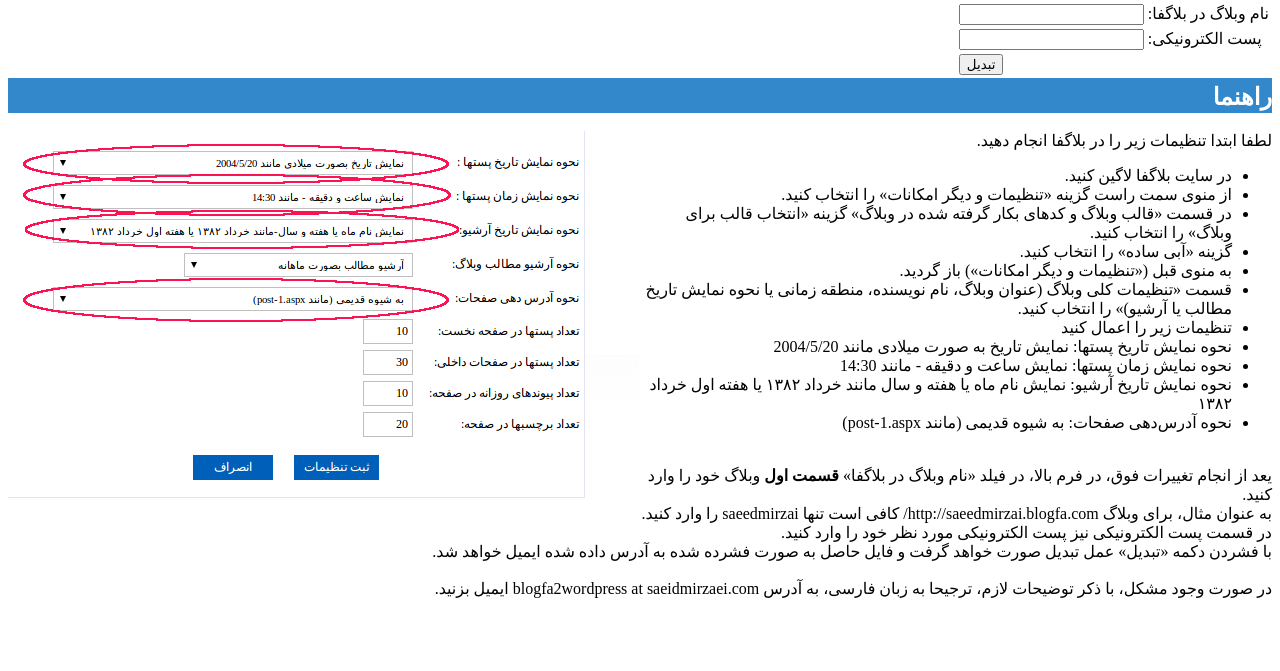
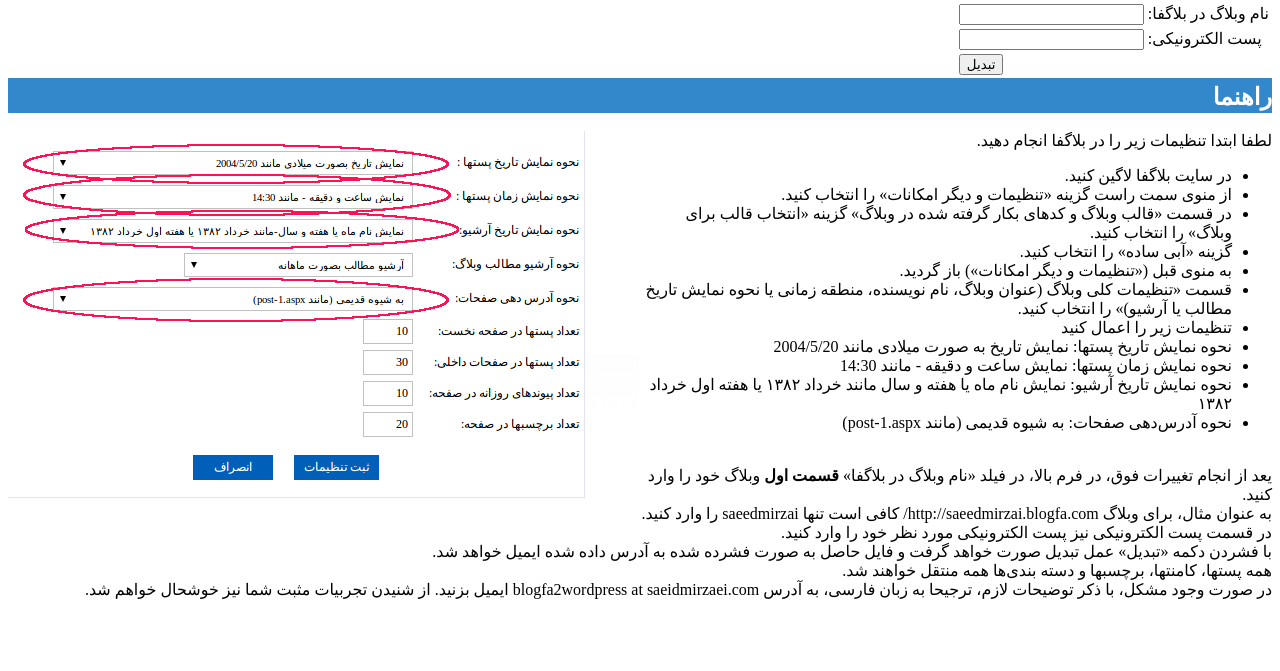
Before and after one commit to smirzai/blogfa2wordpress, a Django app: page / in a window 1280 px wide. Shown: the part 129-800 px from the top of the page. Run offline with Django 3.2, Linux system fonts and the light colour scheme; parts of the project's set-up code (start-up, migrations or seed data) failed here and were passed over.

Commit message:
update help page

```diff
--- a/blgf2wrdprsSite/templates/contact.html
+++ b/blgf2wrdprsSite/templates/contact.html
@@ -124,10 +124,11 @@
 </br>
 با فشردن دکمه «تبدیل» عمل تبدیل صورت خواهد گرفت و فایل حاصل به صورت فشرده شده به آدرس داده شده ایمیل خواهد شد.
           	          		</br>
+همه پستها، کامنتها، برچسبها و دسته بندی‌ها همه منتقل خواهند شد.
           	          		</br>
 
 در صورت وجود مشکل، با ذکر توضیحات لازم، ترجیحا به زبان فارسی، به آدرس  blogfa2wordpress at saeidmirzaei.com ایمیل بزنید.
-
+از شنیدن تجربیات مثبت شما نیز خوشحال خواهم شد.
 
           </div>
 		</form>
```
